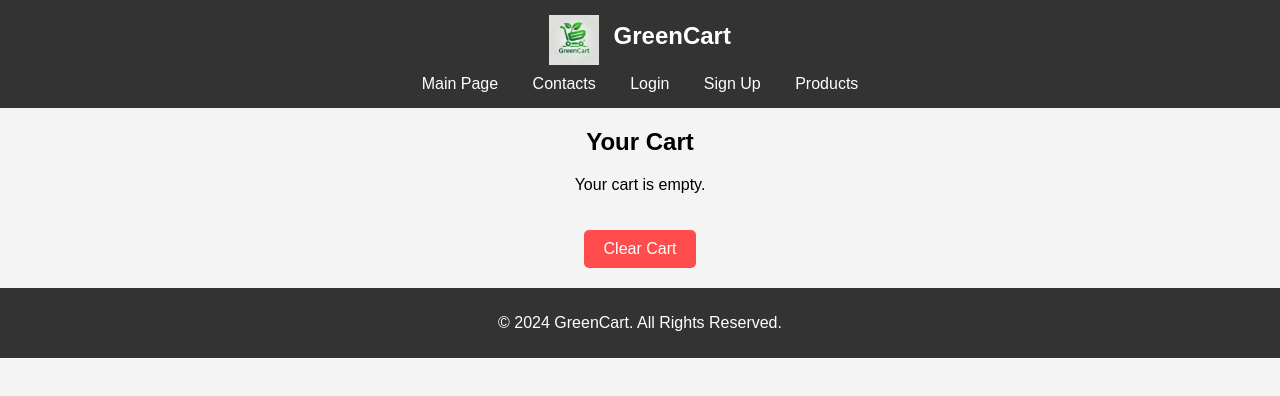
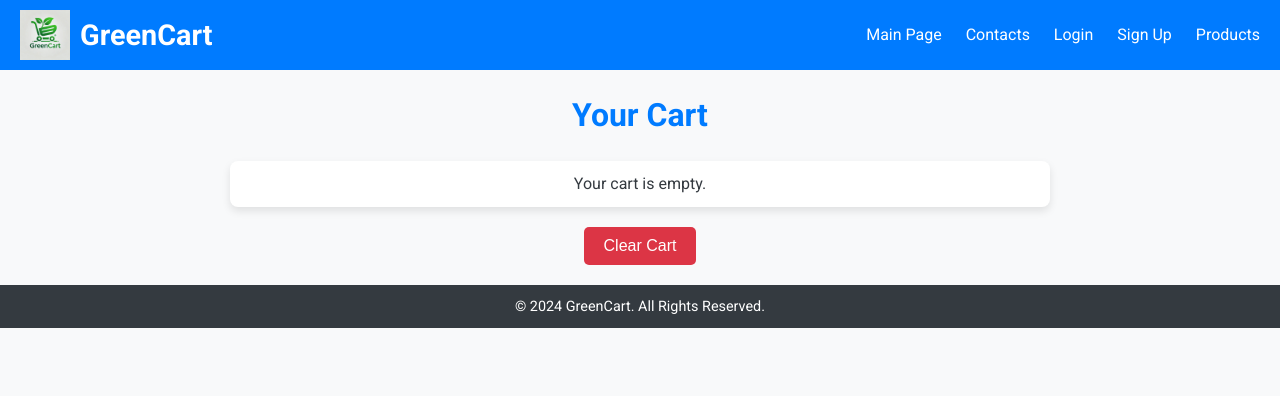
Before and after one commit to Code-master208/practical-12, a plain HTML site: page cart items.html in a window 1280 px wide. Drawn offline with Linux system fonts and the light colour scheme.

Commit message:
Update cart items.css

```diff
--- a/cart items.css
+++ b/cart items.css
@@ -1,91 +1,112 @@
-body {
-    font-family: Arial, sans-serif;
-    background-color: #f4f4f4;
+
+body, h1, h2, h3, p, a, button {
     margin: 0;
     padding: 0;
+    box-sizing: border-box;
 }
 
+
+body {
+    font-family: 'Roboto', sans-serif;
+    background-color: #f8f9fa;
+    color: #343a40;
+    line-height: 1.6;
+}
+
+
 header {
-    background-color: #333;
-    color: white;
-    padding: 15px;
-    text-align: center;
+    display: flex;
+    justify-content: space-between;
+    align-items: center;
+    padding: 10px 20px;
+    background-color: #007bff;
+    color: #fff;
+}
+
+header .logo {
+    display: flex;
+    align-items: center;
 }
 
 header .logo img {
-    width: 50px;
     height: 50px;
-    vertical-align: middle;
     margin-right: 10px;
 }
 
 header h1 {
-    display: inline;
-    font-size: 24px;
+    font-size: 1.8rem;
+    font-weight: 700;
 }
 
-nav {
-    margin-top: 10px;
+header nav a {
+    margin-left: 20px;
+    color: #fff;
+    text-decoration: none;
+    font-size: 1rem;
+    font-weight: 500;
 }
 
-nav a {
-    color: white;
-    text-decoration: none;
-    margin: 0 15px;
-    font-size: 16px;
+header nav a:hover {
+    text-decoration: underline;
 }
 
-.product-section, .cart-section {
+
+.cart-section {
+    padding: 20px;
     text-align: center;
-    margin: 20px;
 }
 
-.product-card, .cart-item {
-    background-color: white;
-    padding: 15px;
-    margin: 15px;
-    border-radius: 10px;
-    box-shadow: 0 0 10px rgba(0, 0, 0, 0.1);
+.cart-section h2 {
+    font-size: 2rem;
+    margin-bottom: 20px;
+    color: #007bff;
 }
 
-.product-card img, .cart-item img {
-    width: 150px;
-    height: 150px;
-    object-fit: cover;
+.cart-items {
+    max-width: 800px;
+    margin: 0 auto;
+    padding: 10px;
+    background-color: #fff;
     border-radius: 8px;
+    box-shadow: 0 4px 8px rgba(0, 0, 0, 0.1);
 }
 
-.product-card h3, .cart-item h3 {
-    font-size: 18px;
+.cart-item {
+    border-bottom: 1px solid #e9ecef;
+    padding: 10px 0;
 }
 
-button {
-    background-color: #28a745;
-    color: white;
+.cart-item h3 {
+    font-size: 1.2rem;
+    color: #495057;
+}
+
+.cart-item p {
+    color: #6c757d;
+    font-size: 0.9rem;
+}
+
+
+.clear-cart-btn {
+    margin-top: 20px;
     padding: 10px 20px;
+    background-color: #dc3545;
+    color: #fff;
     border: none;
     border-radius: 5px;
     cursor: pointer;
+    font-size: 1rem;
 }
 
-button:hover {
-    background-color: #218838;
+.clear-cart-btn:hover {
+    background-color: #c82333;
 }
 
+
 footer {
-    background-color: #333;
-    color: white;
+    padding: 10px;
     text-align: center;
-    padding: 10px;
+    background-color: #343a40;
+    color: #fff;
+    font-size: 0.9rem;
 }
-
-.cart-section button {
-    background-color: #ff4d4d;
-    padding: 10px 20px;
-    font-size: 16px;
-    margin-top: 20px;
-}
-
-.cart-section button:hover {
-    background-color: #e03e3e;
-}
```
